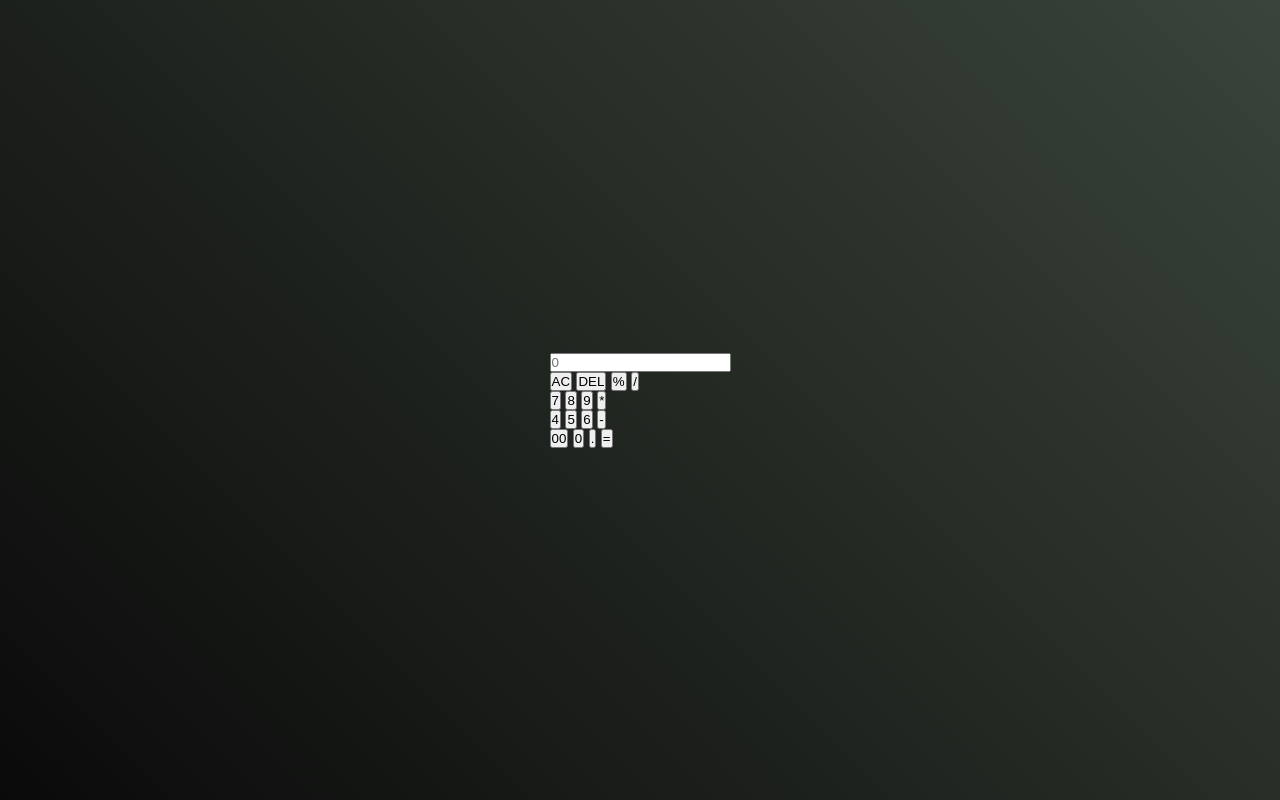
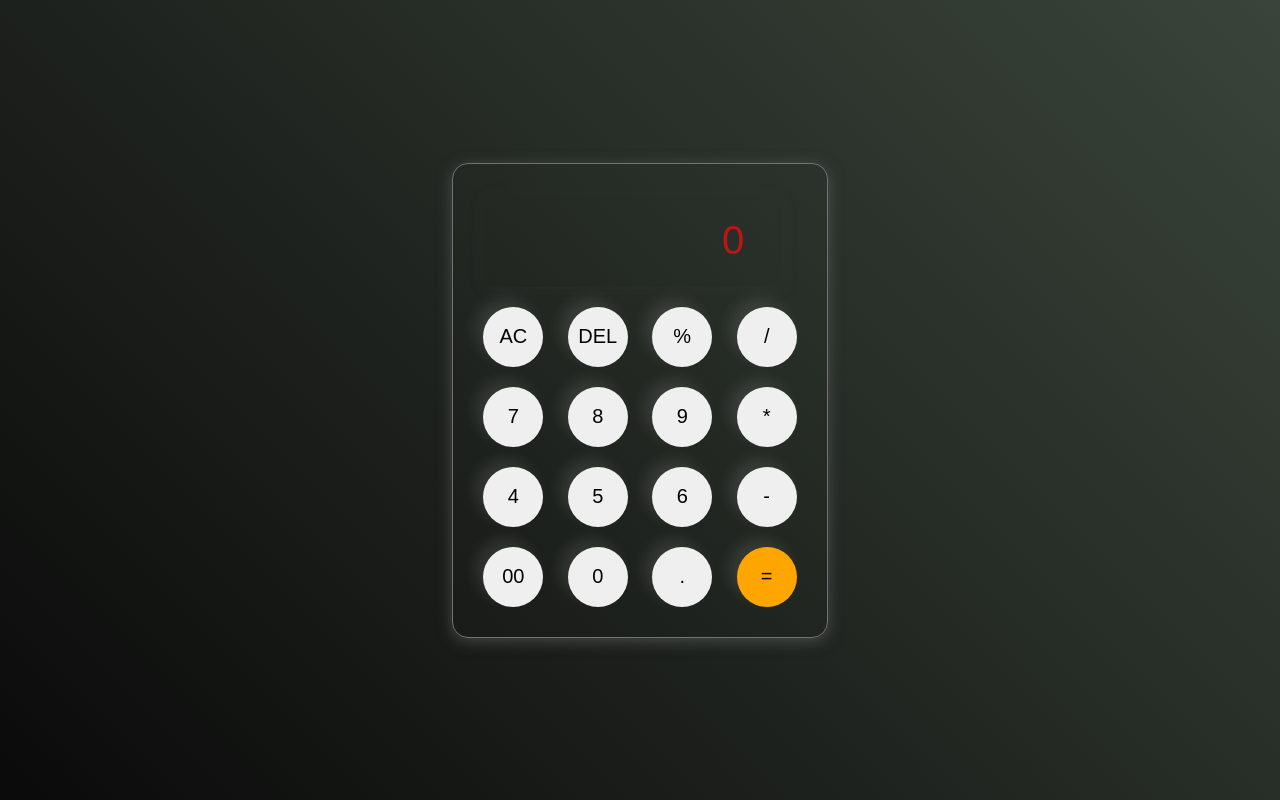
Before and after one commit to rish672003/Project-1, a plain HTML site: page Calculator/index.html in a window 1280 px wide. Both pictures are taken after a click on the button "AC". Drawn offline with Linux system fonts and the light colour scheme.

Commit message:
i make the calculator but there is some functionality error

```diff
--- a/Calculator/index.css
+++ b/Calculator/index.css
@@ -18,3 +18,42 @@ body {
      #0a0a0a, #3a443a);
 
 }
+.calculator{
+    border: 1px solid #717371;
+    padding: 20px;
+    border-radius: 16px;
+    background: transparent;
+    box-shadow: 0px 3px 15px rgba(113, 115, 119, 0.5);
+}
+
+input{
+    width: 300px;
+    border: none;
+    padding: 24px;
+    margin: 10px;
+    background-color: transparent;
+    box-shadow: 0px 3px 15px rgba(84, 84, 84, 0.1);
+    font-size: 40px;
+    text-align: right;
+    cursor: pointer;
+
+}
+input::placeholder{
+    color: rgb(188, 21, 21);
+}
+
+button{
+    border: none;
+    width: 60px;
+    height: 60px;
+    margin: 10px;
+    border-radius: 50%;
+    color: #030303;
+    font-size: 20px;
+    box-shadow: -8px -8px 15px rgba(255, 255, 255, 0.1);
+    cursor: pointer;
+}
+
+.equalbtn{
+    background-color: orange;
+}
--- a/Calculator/index.html
+++ b/Calculator/index.html
@@ -8,7 +8,7 @@
 </head>
 <body>
     <div class="calculator">
-        <input type="number" placeholder="0">
+        <input type="number" placeholder="0" id="inputbox">
         <div>
             <button>AC</button>
             <button>DEL</button>
@@ -32,8 +32,9 @@
             <button>00</button>
             <button>0</button>
             <button>.</button>
-            <button>=</button>
+            <button class="equalbtn">=</button>
         </div>
     </div>
+    <script src="index.js"></script>
 </body>
 </html>
--- a/Calculator/index.js
+++ b/Calculator/index.js
@@ -0,0 +1,30 @@
+let input = document.getElementById('inputbox');
+let buttons = document.querySelectorAll
+('button');
+
+let string = "";
+
+let arr = Array.from(buttons);
+arr.forEach(button => {
+    button.addEventListener('click',(e) =>{
+        if(e.target.innerHTML == '='){
+            string = eval(string);
+            input.value = string;
+        }
+
+        else if(e.target.innerHTML == 'AC'){
+            string = "";
+            input.value = string;
+        }
+        else if(e.target.innerHTML == 'DEL'){
+                string = string.substring(0,string.length-1);
+                input.value = string;
+        }
+        else{
+
+            string += e.target.innerHTML;
+            input.value = string;
+        }
+
+    } )
+})
```
